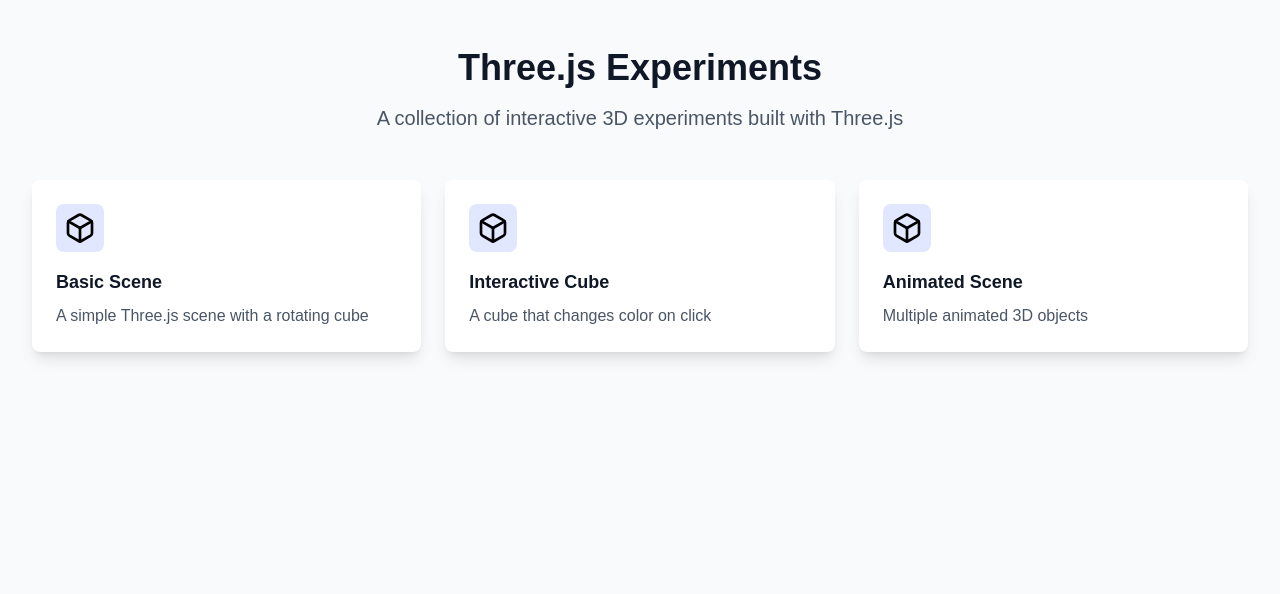
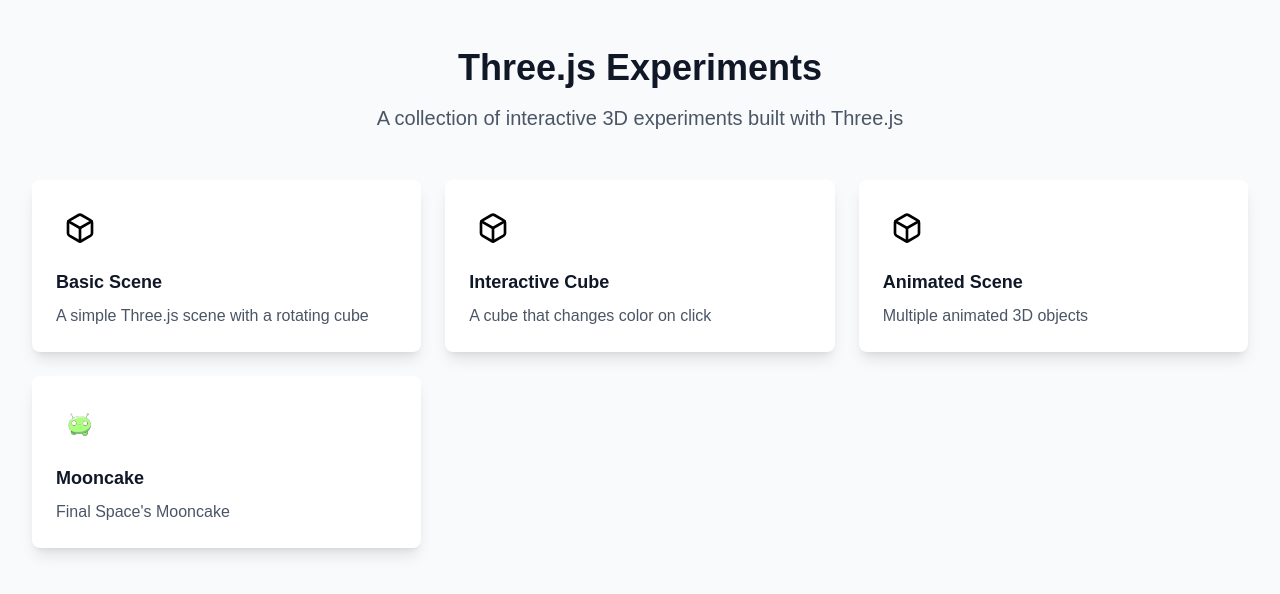
Before and after one commit to begumzengin/threejs-playground, a Next.js app: page / in a window 1280 px wide. Shown: the top 594 px of the page. Built offline with nearby package versions, Linux system fonts and the light colour scheme.

Commit message:
feat: mooncake tile added to main page

```diff
--- a/src/app/page.tsx
+++ b/src/app/page.tsx
@@ -20,6 +20,12 @@
       description: "Multiple animated 3D objects",
       path: "/experiments/animated-scene",
       icon: "/cube.svg"
+    },
+    {
+      title: "Mooncake",
+      description: "Final Space's Mooncake",
+      path: "/experiments/mooncake",
+      icon: "/mooncake.png"
     }
   ];
 
@@ -44,7 +50,7 @@
             >
               <div className="bg-white dark:bg-gray-800 rounded-lg shadow-lg overflow-hidden transition-transform duration-300 group-hover:transform group-hover:scale-105">
                 <div className="p-6">
-                  <div className="w-12 h-12 bg-indigo-100 dark:bg-indigo-900 rounded-lg flex items-center justify-center mb-4">
+                  <div className="w-12 h-12 rounded-lg flex items-center justify-center mb-4">
                     <Image
                       src={experiment.icon}
                       alt={experiment.title}
```
Also changed, not shown: public/mooncake.png (added).
